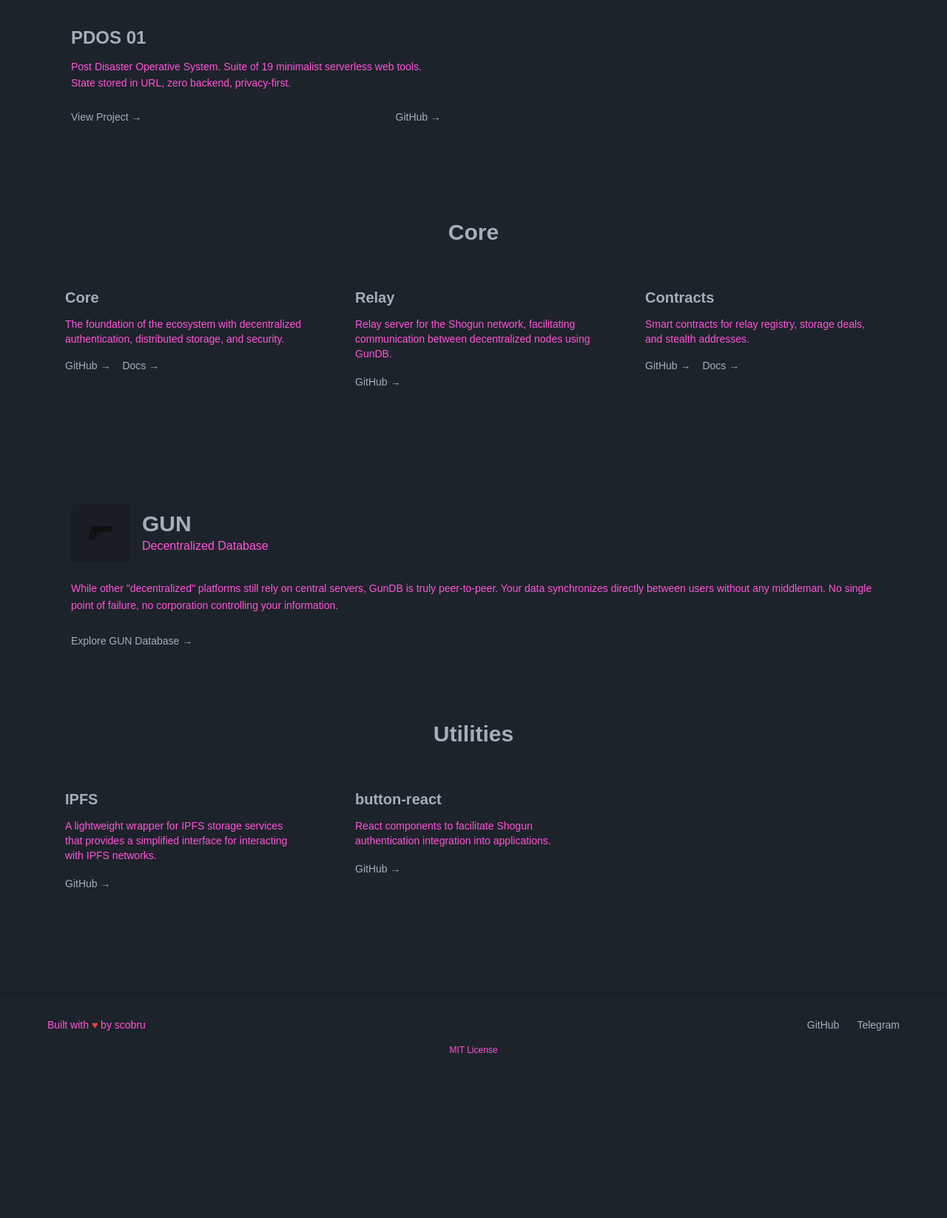
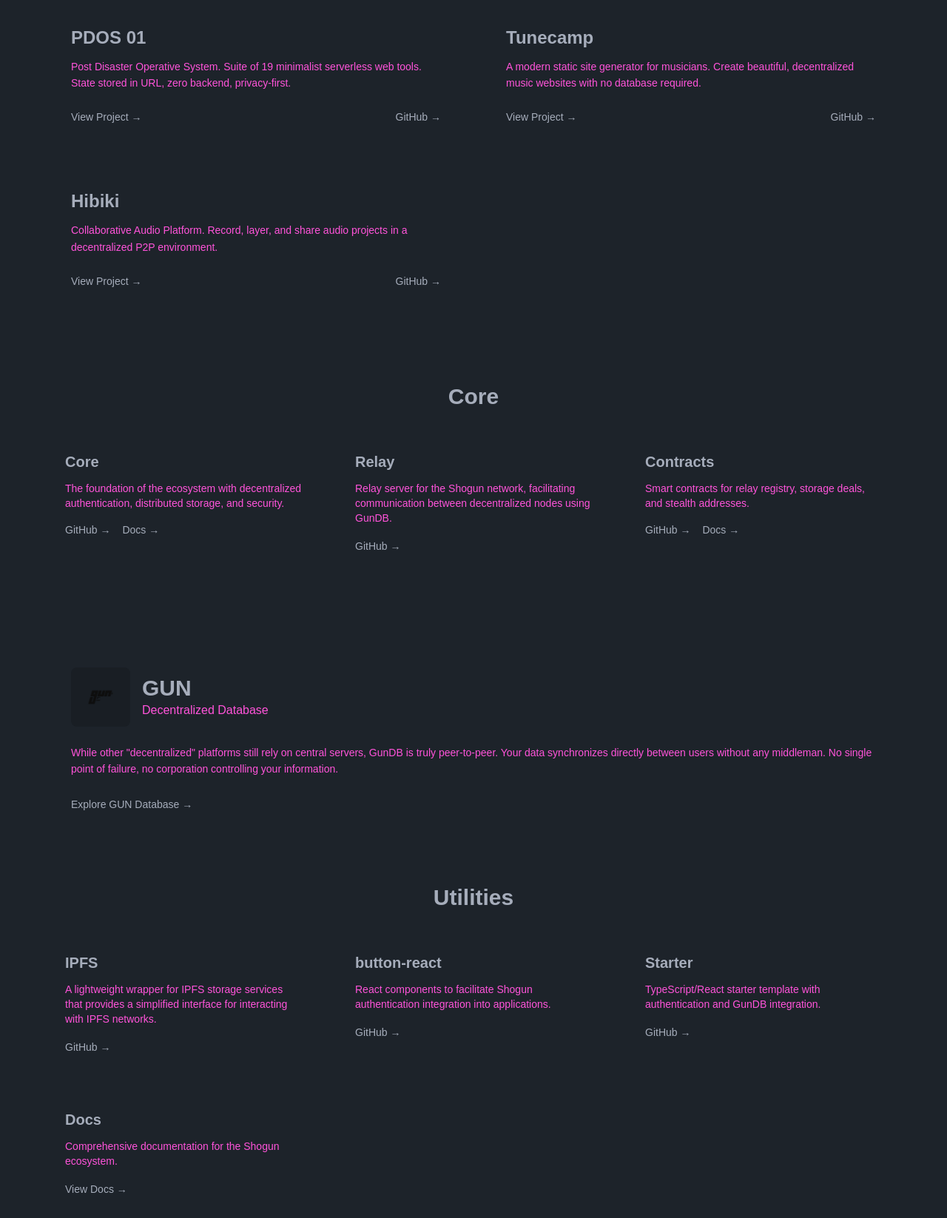
Before and after one commit to scobru/shogun-landing, a plain HTML site: page index.html in a window 1280 px wide. Shown: the part 1880-3526 px from the top of the page at 74% size. Before the commit the page ends 3339 px from the top, so only its background shows below. Drawn offline with nearby package versions, Linux system fonts and the light colour scheme; a web font is replaced by a local one.

Commit message:
new apps

```diff
--- a/index.html
+++ b/index.html
@@ -405,10 +405,42 @@
               backend, privacy-first.
             </p>
             <div class="flex justify-between items-center">
-              <a href="https://nobackend.shogun-eco.xyz/" target="_blank" class="minimal-link text-sm">
+              <a href="https://pdos.shogun-eco.xyz/" target="_blank" class="minimal-link text-sm">
                 View Project →
               </a>
               <a href="https://github.com/scobru/shogun-nobackend" target="_blank" class="minimal-link text-sm">
+                GitHub →
+              </a>
+            </div>
+          </div>
+          <!-- Tunecamp -->
+          <div class="minimal-card rounded-lg p-8">
+            <h2 class="text-2xl font-semibold mb-3">Tunecamp</h2>
+            <p class="text-secondary mb-6 text-sm leading-relaxed">
+              A modern static site generator for musicians. Create beautiful, decentralized music websites with no
+              database required.
+            </p>
+            <div class="flex justify-between items-center">
+              <a href="https://tunecamp.dev/" target="_blank" class="minimal-link text-sm">
+                View Project →
+              </a>
+              <a href="https://github.com/scobru/tunecamp" target="_blank" class="minimal-link text-sm">
+                GitHub →
+              </a>
+            </div>
+          </div>
+
+          <!-- Hibiki -->
+          <div class="minimal-card rounded-lg p-8">
+            <h2 class="text-2xl font-semibold mb-3">Hibiki</h2>
+            <p class="text-secondary mb-6 text-sm leading-relaxed">
+              Collaborative Audio Platform. Record, layer, and share audio projects in a decentralized P2P environment.
+            </p>
+            <div class="flex justify-between items-center">
+              <a href="https://hibiki.shogun-eco.xyz/" target="_blank" class="minimal-link text-sm">
+                View Project →
+              </a>
+              <a href="https://github.com/scobru/shogun-hibiki" target="_blank" class="minimal-link text-sm">
                 GitHub →
               </a>
             </div>
@@ -510,6 +542,26 @@
                 GitHub →
               </a>
             </div>
+
+            <div class="minimal-card rounded-lg p-6">
+              <h3 class="text-xl font-semibold mb-3">Starter</h3>
+              <p class="text-secondary mb-4 text-sm">
+                TypeScript/React starter template with authentication and GunDB integration.
+              </p>
+              <a href="https://github.com/scobru/shogun-starter" target="_blank" class="minimal-link text-sm">
+                GitHub →
+              </a>
+            </div>
+
+            <div class="minimal-card rounded-lg p-6">
+              <h3 class="text-xl font-semibold mb-3">Docs</h3>
+              <p class="text-secondary mb-4 text-sm">
+                Comprehensive documentation for the Shogun ecosystem.
+              </p>
+              <a href="https://shogun-docs-mauve.vercel.app/" target="_blank" class="minimal-link text-sm">
+                View Docs →
+              </a>
+            </div>
           </div>
         </div>
     </main>
```
